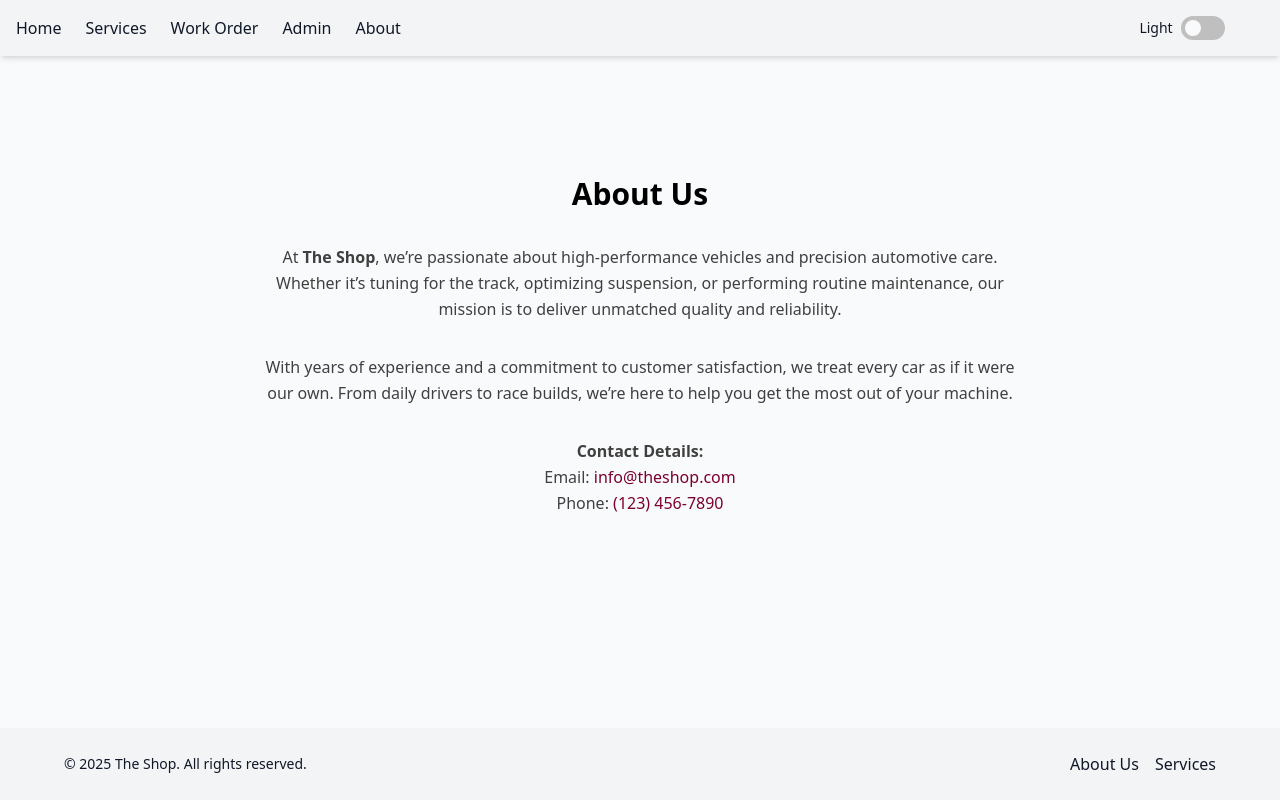
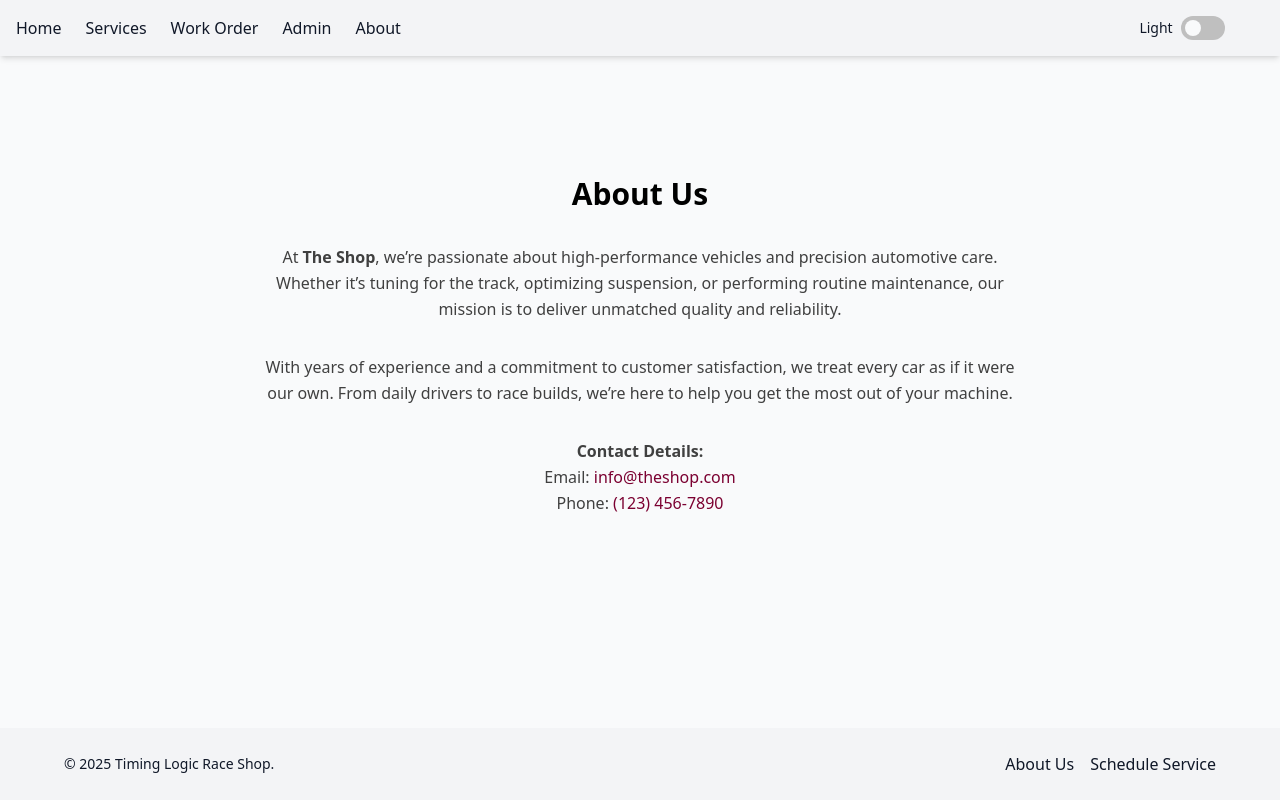
Before and after one commit to Versayce/aznext-capstone, a React (Vite) app in the folder client/: page /about in a window 1280 px wide. Built offline with nearby package versions, Linux system fonts and the light colour scheme.

Commit message:
final touches

```diff
--- a/client/src/components/Footer.jsx
+++ b/client/src/components/Footer.jsx
@@ -4,13 +4,13 @@ export default function Footer() {
   return (
     <footer className="bg-gray-100 dark:bg-slate-700 text-gray-900 dark:text-gray-100 py-6 px-4 sm:px-6 md:px-12 transition-colors ease-in-out">
       <div className="max-w-6xl mx-auto flex flex-col sm:flex-row justify-between items-center space-y-4 sm:space-y-0">
-        <p className="text-sm">&copy; {new Date().getFullYear()} The Shop. All rights reserved.</p>
+        <p className="text-sm">&copy; {new Date().getFullYear()} Timing Logic Race Shop.</p>
         <div className="flex space-x-4">
           <NavLink to="/about" className="hover:text-gray-500 dark:hover:text-gray-300">
             About Us
           </NavLink>
-          <NavLink to="/services" className="hover:text-gray-500 dark:hover:text-gray-300">
-            Services
+          <NavLink to="/work-order" className="hover:text-gray-500 dark:hover:text-gray-300">
+            Schedule Service
           </NavLink>
         </div>
       </div>
```
Also changed, not shown: 1 other file (tests, documents, lock files or other folders).
